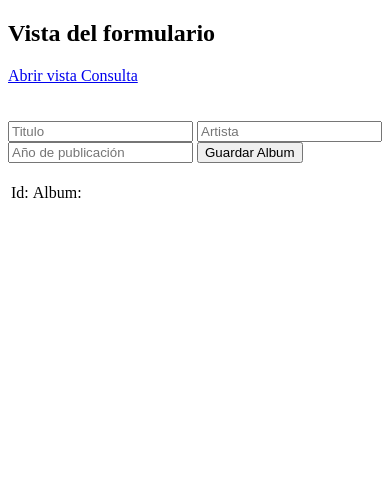
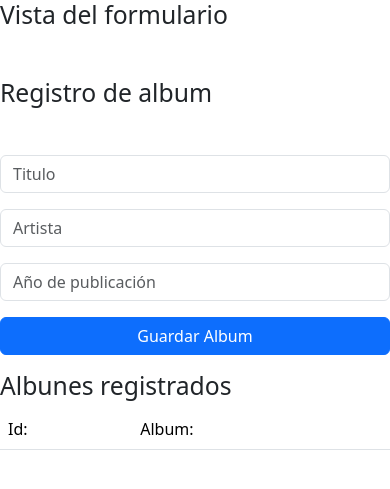
Before and after one commit to WangXing117/POO206, a Flask app: page / in a window 390 px wide. Shown: the top 489 px of the page. Run offline with Flask 3, Linux system fonts and the light colour scheme; data that the repository does not hold is empty; some libraries are stand-ins or nearby versions.

Commit message:
cambios 1
cambios 1

```diff
--- a/flaskProyectMVC/templates/formulario.html
+++ b/flaskProyectMVC/templates/formulario.html
@@ -1,16 +1,7 @@
-<!DOCTYPE html>
-<html lang="es">
-<head>
-    <meta charset="UTF-8">
-    <meta name="viewport" content="width=device-width, initial-scale=1.0">
-    <title>Formulario</title>
-</head>
-<body>
-    <h2>Vista del formulario</h2>
-    <a href="/consulta">Abrir vista Consulta</a>
-    <br>
-    <br>
-    <br>
+{% extends 'plantilla.html' %}
+    {% block body%}
+    <h2 class="mb-5">Vista del formulario</h2>
+
     <!--Mensaje controlado por jinja-->
     <!--Inicio de bloque-->
     {% with mensajes = get_flashed_messages() %}
@@ -20,27 +11,40 @@
             {% endfor %}
         {% endif %}
     {% endwith %}
-    <form action="{{ url_for('albums.guardar') }}" method="POST">
-        <input type = "text" name = "txtTitulo" placeholder="Titulo" value = "{{ request.form.txtTitulo }}">
+    <div class="row">
+        <div class="col-md-5">
+            <h2 class="mb-5">Registro de album</h2>
+            <form action="{{ url_for('albums.guardar') }}" method="POST" >
+                <div class="mb-3">
+                    <input class="form-control" type = "text" name = "txtTitulo" placeholder="Titulo" value = "{{ request.form.txtTitulo }}">
                     {% if errores and errores.txtTitulo %}
                         <p style="color:red">{{errores.txtTitulo}}</p>
                     {% endif %}
-        <input type = "text" name = "txtArtista" placeholder="Artista" value = "{{ request.form.txtArtista }}">
+                </div>
+                <div class="mb-3">
+                    <input class="form-control" type = "text" name = "txtArtista" placeholder="Artista" value = "{{ request.form.txtArtista }}">
                     {% if errores and errores.txtArtista %}
                         <p style="color:red">{{errores.txtArtista}}</p>
                     {% endif %}
-        <input type = "number" name = "txtAno" placeholder="Año de publicación" value = "{{ request.form.txtAno }}">
+                </div>
+                <div class="mb-3">
+                    <input class="form-control" type = "number" name = "txtAno" placeholder="Año de publicación" value = "{{ request.form.txtAno }}">
                    {% if errores and errores.txtAno %}
                         <p style="color:red">{{errores.txtAno}}</p>
                     {% endif %}
-        <button type="submit">Guardar Album</button> <!--submit pq es para post-->
+                </div>
+                <div class="d-grid gap-2">
+                    <button class="btn btn-primary" type="submit">Guardar Album</button> <!--submit pq es para post-->
+                </div>
             </form>
-    <br>
-    <table>
+        </div>
+        <div class="col-md-7">
+            <h2 class="mt-3">Albunes registrados</h2>
+            <table class="table">
                 <thead>
                     <tr>
-                <td>Id:</td>
-                <td>Album:</td>
+                        <td scope="col">Id:</td>
+                        <td scope="col">Album:</td>
                     </tr>
                 </thead>
                 <tbody>
@@ -52,5 +56,7 @@
                     {% endfor %}
                 </tbody>
             </table>
-</body>
-</html>
+        </div>
+    </div>
+
+    {% endblock %}
--- /dev/null
+++ b/flaskProyectMVC/templates/plantilla.html
@@ -0,0 +1,18 @@
+<!DOCTYPE html>
+<html lang="es">
+<head>
+    <meta charset="UTF-8">
+    <meta name="viewport" content="width=device-width, initial-scale=1.0">
+    <!-- bootstrap -->
+    <link href="https://cdn.jsdelivr.net/npm/bootstrap@5.3.7/dist/css/bootstrap.min.css" rel="stylesheet" integrity="sha384-LN+7fdVzj6u52u30Kp6M/trliBMCMKTyK833zpbD+pXdCLuTusPj697FH4R/5mcr" crossorigin="anonymous">
+    <title>Plantilla</title>
+</head>
+<body>
+    <!-- contenido de cada interfaz -->
+    {% block body %}
+
+    {% endblock %}
+    <!-- bootstrap -->
+    <script src="https://cdn.jsdelivr.net/npm/bootstrap@5.3.7/dist/js/bootstrap.bundle.min.js" integrity="sha384-ndDqU0Gzau9qJ1lfW4pNLlhNTkCfHzAVBReH9diLvGRem5+R9g2FzA8ZGN954O5Q" crossorigin="anonymous"></script>
+</body>
+</html>
```
Also changed, not shown: flaskProyectMVC/templates/consulta.html (+6 -11 lines), flaskProyectMVC/templates/editarAlbum.html (+16 -16 lines), flaskProyectMVC/templates/eliminarAlbum.html (+6 -12 lines). Lines whose indentation alone changed are shown as unchanged.
